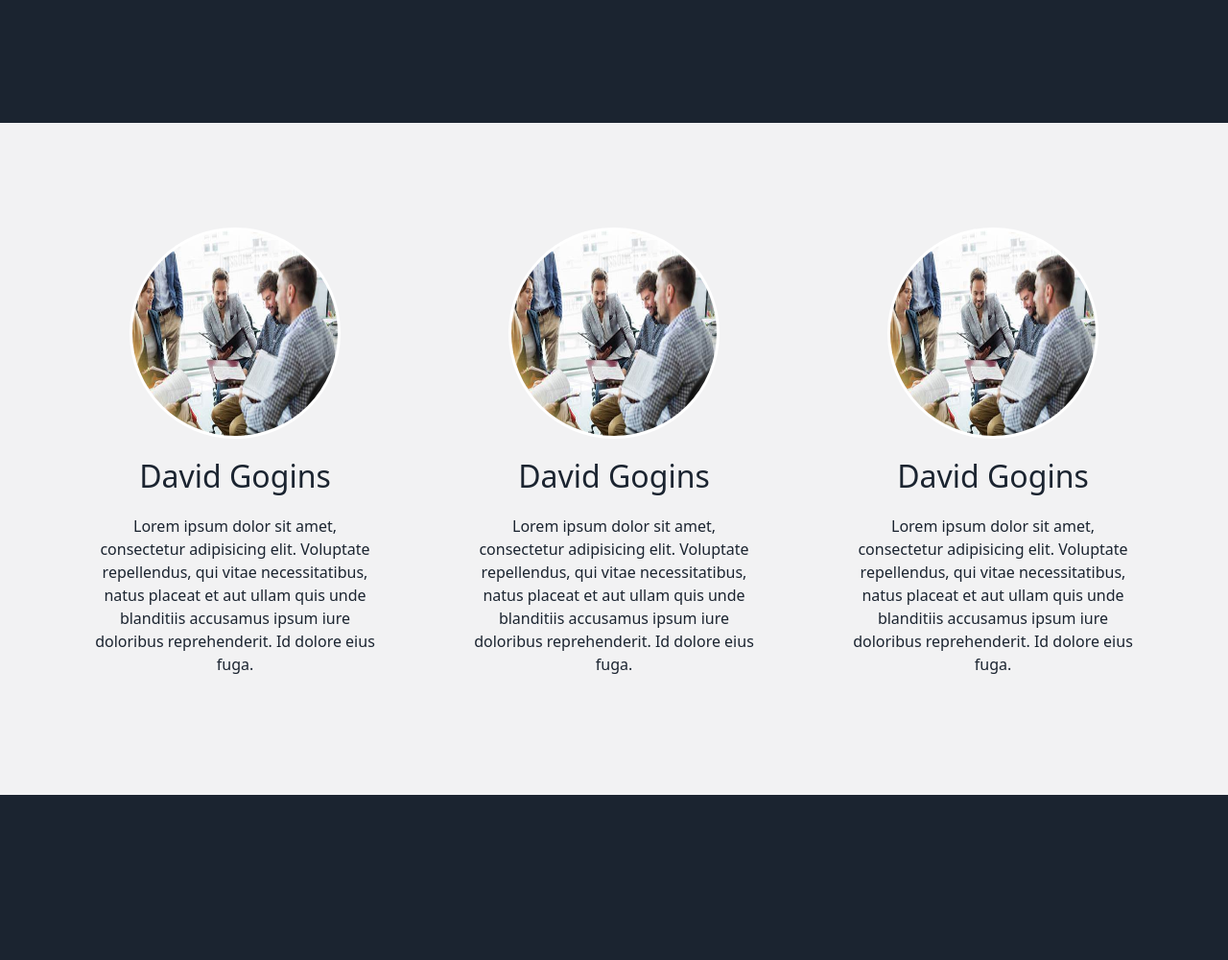
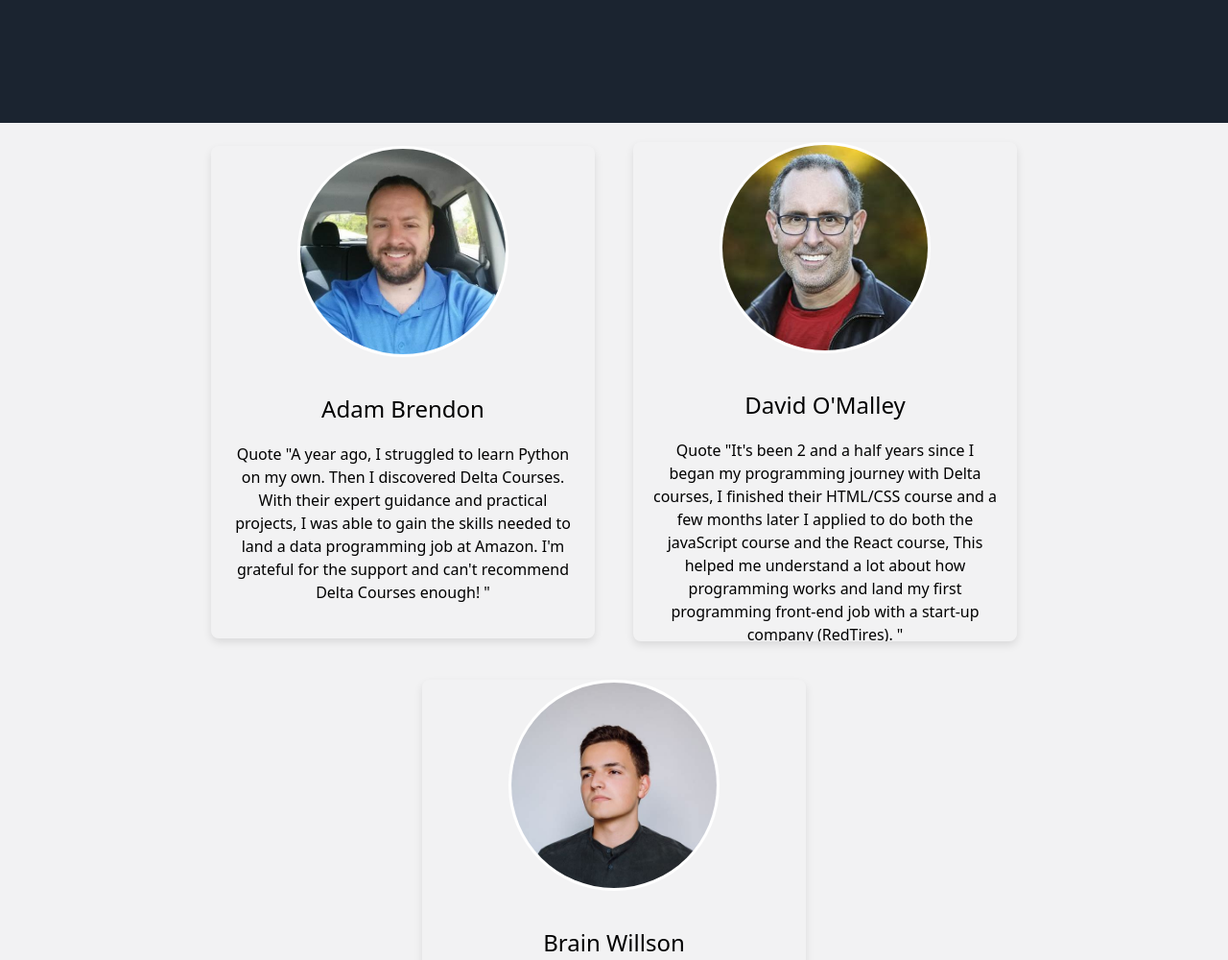
Before and after one commit to Arminas19/Plants, a website: page Courses.html in a window 1280 px wide. Shown: the part 2120-3120 px from the top of the page at 96% size. Before the commit the page ends 2998 px from the top, so only its background shows below. Drawn offline with nearby package versions, Linux system fonts and the light colour scheme.

Commit message:
Finished working on the success stories and strated working on the footer for the delta courses web page.

```diff
--- a/Courses.html
+++ b/Courses.html
@@ -248,43 +248,53 @@
         </div>
     </div>
 
+
     <div id="Success-story-section">
         <div class='card-container'>
             <div class="image-container">
-                <img src="assets/disscussing.jpeg" alt="disscusing image" class="img-fluid card-image">
+                <img src="assets/guy1.jpeg" alt="disscusing image" class="img-fluid card-image">
             </div>
             <div class="card-content-container">
-                <h2 class="card-title"> David Gogins </h2>
-                <p class="card-paragrah"> Lorem ipsum dolor sit amet, consectetur adipisicing elit. Voluptate repellendus, qui vitae
-                    necessitatibus, natus placeat et aut ullam quis unde blanditiis accusamus ipsum iure doloribus
-                    reprehenderit. Id dolore eius fuga.
+                <h2 class="card-title"> Adam Brendon </h2>
+                <p class="card-paragrah"> Quote "A year ago, I struggled to learn Python on my own. Then I discovered
+                    Delta Courses. With their expert guidance and practical projects, I was able to gain the skills
+                    needed to land a data programming job at Amazon. I'm grateful for the support and can't recommend
+                    Delta Courses enough! "
                 </p>
             </div>
         </div>
         <div class='card-container'>
             <div class="image-container">
-                <img src="assets/disscussing.jpeg" alt="disscusing image" class="img-fluid card-image">
+                <img src="assets/guy2.jpeg" alt="disscusing image" class="img-fluid card-image">
             </div>
             <div class="card-content-container">
-                <h2 class="card-title"> David Gogins </h2>
-                <p class="card-paragrah"> Lorem ipsum dolor sit amet, consectetur adipisicing elit. Voluptate repellendus, qui vitae
-                    necessitatibus, natus placeat et aut ullam quis unde blanditiis accusamus ipsum iure doloribus
-                    reprehenderit. Id dolore eius fuga.
+                <h2 class="card-title"> David O'Malley </h2>
+                <p class="card-paragrah"> Quote "It's been 2 and a half years since I began my programming journey with
+                    Delta courses, I finished their HTML/CSS
+                    course and a few months later I applied to do both the javaScript course and the React course, This
+                    helped me understand a lot about how programming works
+                    and land my first programming front-end job with a start-up company (RedTires). "
                 </p>
             </div>
         </div>
         <div class='card-container'>
             <div class="image-container">
-                <img src="assets/disscussing.jpeg" alt="disscusing image" class="img-fluid card-image">
+                <img src="assets/guy3.jpeg" alt="disscusing image" class="img-fluid card-image">
             </div>
             <div class="card-content-container">
-                <h2 class="card-title"> David Gogins </h2>
-                <p class="card-paragrah"> Lorem ipsum dolor sit amet, consectetur adipisicing elit. Voluptate repellendus, qui vitae
-                    necessitatibus, natus placeat et aut ullam quis unde blanditiis accusamus ipsum iure doloribus
-                    reprehenderit. Id dolore eius fuga.
+                <h2 class="card-title"> Brain Willson </h2>
+                <p class="card-paragrah"> Quote " I just started my Java course 3 weeks ago, I never programmed before.
+                    Delta Courses helped me set up my workspace
+                    without any issues and they gave me a tour of the workspace so that I would know what to do straight
+                    away before even beginning the course. I'm really enjoying
+                    the course so far, I'm learning a lot in the past few weeks. "
                 </p>
             </div>
         </div>
+    </div>
+
+    <div id="footer">
+
     </div>
     <!-- Swiper JS -->
     <script src="https://cdn.jsdelivr.net/npm/swiper@9/swiper-bundle.min.js"></script>
--- a/assets/css/courses.css
+++ b/assets/css/courses.css
@@ -282,47 +282,65 @@ text-transform: uppercase;
   #Success-story-section {
     margin-top: 200px;
     margin-bottom: 50px;
-    height: 700px;
+    height: auto;
     width: 100%;
     background-color: rgba(255, 255, 255, 0.94);
     display: flex;
+    flex-wrap: wrap;
+    justify-content: center;
     align-items: center;
-    justify-content: space-evenly;
   }
 
   .card-container {
     height: auto;
-    width: 300px;
+    max-height: 520px;
+    width: 400px;
+    margin: 20px;
+    box-shadow: 0px 4px 8px rgba(0, 0, 0, 0.1);
+    border-radius: 8px;
+    overflow: hidden;
   }
 
   .image-container{
-    margin: auto;
     width: 100%;
   }
 
   .card-image {
     display: block;
-    margin-left:auto;
-    margin-right:auto;
+    margin: 0 auto;
     border-radius: 50%;
     width: 220px;
     height: 220px;
+    object-fit: cover;
   }
 
   .card-content-container{
     margin-top: 20px;
     text-align: center;
-    color: #1B2430;
+    color: black;
+    padding: 20px;
   }
 
   .card-title{
     margin-bottom: 20px;
-
+    font-size: 1.5rem;
   }
 
   .card-paragrah{
     font-weight: 500;
+    font-size: 1rem;
   }
+
+
+  /* Footer */
+
+#footer{
+  margin-top: 200px;
+  height: 350px;
+  width: 100%;
+  background-color: #daa520;
+}
+  /* Media Queries */
 
   @media screen and (max-width: 992px) {
     #WWA-section{
@@ -337,4 +355,46 @@ text-transform: uppercase;
     .swiper-navBtn{
       display: none;
     }
+
+    #Success-story-section {
+      margin-top: 50px;
+      padding: 50px 0;
+    }
+
+    .card-container {
+      width: 90%;
+    }
+
+    .card-image {
+      width: 180px;
+      height: 180px;
+    }
+
+    .card-title {
+      font-size: 1.2rem;
+    }
+
+    .card-paragrah {
+      font-size: 0.9rem;
+    }
   }
+
+  @media only screen and (max-width: 480px) {
+    .card-container {
+      width: 100%;
+      margin: 10px 0;
+    }
+
+    .card-image {
+      width: 150px;
+      height: 150px;
+    }
+
+    .card-title {
+      font-size: 1rem;
+    }
+
+    .card-paragrah {
+      font-size: 0.8rem;
+    }
+  }
```
Also changed, not shown: assets/guy1.jpeg (added), assets/guy2.jpeg (added), assets/guy3.jpeg (added).
